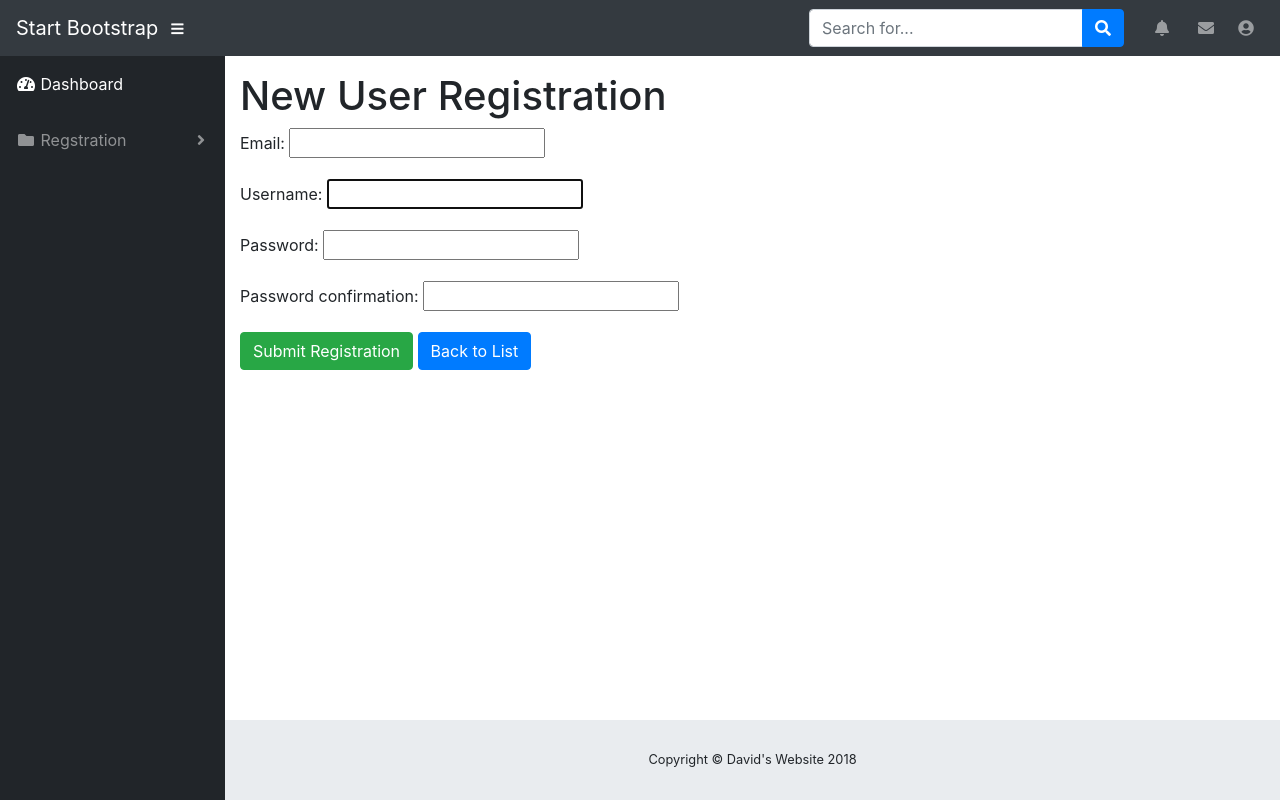
After one commit to leeyoungseung/boardDjango, a Django app: page /board/accounts/signup in a window 1280 px wide. The commit adds this page. Run offline with Django 3.2, Linux system fonts and the light colour scheme; some libraries are stand-ins or nearby versions.

Commit message:
User Registration complete!

```diff
--- a/board/forms.py
+++ b/board/forms.py
@@ -1,7 +1,7 @@
-from operator import attrgetter
-
 from django import forms
 from .models import Board
+from django.contrib.auth.models import User
+from django.contrib.auth.forms import UserCreationForm
 
 class BoardForm(forms.ModelForm):
 	class Meta:
@@ -24,3 +24,24 @@ class BoardForm(forms.ModelForm):
 			'b_ip': forms.TextInput(attrs={'class': 'form-control'}),
 			'b_file_name' : forms.TextInput(attrs={'class': 'form-control', 'placeholder': 'File Name'})
 		}
+
+
+class UserCreateForm(UserCreationForm):
+	email = forms.EmailField(required=True)
+
+	class Meta:
+		model = User
+		fields = ("email", "username")
+
+	def save(self, commit=True):
+		user = super(UserCreateForm, self).save(commit=False)
+		user.email = self.cleaned_data["email"]
+		if commit:
+			user.save()
+		return user
+
+	def __init__(self, *args, **kwargs):
+		super(UserCreateForm, self).__init__(*args, **kwargs)
+
+		for fieldname in ['username', 'password1', 'password2']:
+			self.fields[fieldname].help_text = None
--- a/board/models.py
+++ b/board/models.py
@@ -1,4 +1,5 @@
 from django.db import models
+
 
 # Create your models here.
 class Board(models.Model):
@@ -13,7 +14,7 @@ class Board(models.Model):
 	b_ip = models.CharField(max_length=300)
 	b_file_name = models.CharField(max_length=30)
 	b_file_size = models.IntegerField()
-    #
-    #
+
+
 	def __str__(self):
 		return '%s %s %s' % (self.b_id, self.b_writer, self.b_subject)
--- a/board/urls.py
+++ b/board/urls.py
@@ -8,5 +8,7 @@ urlpatterns = [
     # url(r'(?P<pk)\d+)/$', detail , name='detail'),
     path(r'detail/<int:b_id>/', detail, name='detail'),
     path(r'update/<int:b_id>', update, name='update'),
-    path(r'delete/<int:b_id>', delete, name='delete')
+    path(r'delete/<int:b_id>', delete, name='delete'),
+    path(r'accounts/signup', create_user, name='signup'),
+
 ]
--- a/board/views.py
+++ b/board/views.py
@@ -1,10 +1,33 @@
 from django.shortcuts import render, get_object_or_404, redirect
 from django.http import HttpResponse
-from .forms import BoardForm
-from django.views.generic import ListView
+from .forms import BoardForm, UserCreateForm
+from django.views.generic import ListView, TemplateView
 from .models import Board
 from django.core.paginator import EmptyPage, PageNotAnInteger, Paginator
+from django.contrib.auth.models import User
+from django.contrib.auth import authenticate, login, logout
+
 # from django.template.loader import get_template
+
+
+def create_user(request):
+	if request.method == 'POST':
+		user = authenticate(email=request.POST['email'], password=request.POST['password1'])
+		if user == 0:
+			return render(request, 'registration/signup_done.html', {'message': '회원이 이미 있음'})
+		else:
+			email = request.POST['email']
+			password = request.POST['password1']
+			username = request.POST['username']
+			# first_name = request.POST['first_name']
+			# last_name = request.POST['last_name']
+			new_user = User.objects.create_user(username, password, email)
+			new_user.save()
+		return render(request, 'registration/signup_done.html', {'message': '회원가입이 완료됨'})
+	else:
+		form = UserCreateForm()
+	return render(request, 'registration/signup.html', {'form': form})
+
 
 # Create your views here.
 class MainPageLV(ListView):
@@ -28,15 +51,17 @@ class MainPageLV(ListView):
 		context['board_list'] = list_paged
 		return context
 
+
 # Create your views here.
 def delete(request, b_id):
 	board = get_object_or_404(Board, pk=b_id)
-	if request.method =='POST':
+	if request.method == 'POST':
 		inputedPW = request.POST['b_passwd']
 		if inputedPW == board.b_passwd:
 			board.delete()
 			return redirect('/board/')
-	return render(request, 'board/delete.html',{'board':board})
+	return render(request, 'board/delete.html',{'board': board})
+
 
 def update(request, b_id):
 	board = get_object_or_404(Board, pk=b_id)
@@ -44,16 +69,18 @@ def update(request, b_id):
 		form = BoardForm(request.POST, instance=board)
 		if form.is_valid():
 			board = form.save()
-			return render(request, 'board/detail.html',{'board':board})
+			return render(request, 'board/detail.html', {'board': board})
 	else :
 		form = BoardForm(instance=board)
 		pk = board.b_id
-		return render(request, 'board/update.html',{'form':form,'b_id':pk})
+		return render(request, 'board/update.html', {'form': form, 'b_id': pk})
+
 
 def detail(request, b_id):
 	board = get_object_or_404(Board, pk=b_id)
 	if request.method == 'GET':
-		return render(request, 'board/detail.html',{'board':board})
+		return render(request, 'board/detail.html', {'board': board})
+
 
 def create_new(request):
 	if request.method == 'POST':
@@ -61,7 +88,7 @@ def create_new(request):
 		if form.is_valid():
 			form.save()
 			return redirect('/board/')
-	else :
+	else:
 		form = BoardForm()
 	return render(request,'board/create_new.html',{'form':form})
 
--- a/templates/board/layout.html
+++ b/templates/board/layout.html
@@ -94,23 +94,20 @@
             <span>Dashboard</span>
           </a>
         </li>
-        <!-- <li class="nav-item dropdown">
+        <li class="nav-item dropdown">
           <a class="nav-link dropdown-toggle" href="#" id="pagesDropdown" role="button" data-toggle="dropdown" aria-haspopup="true" aria-expanded="false">
             <i class="fas fa-fw fa-folder"></i>
-            <span>Pages</span>
+            <span>Regstration</span>
           </a>
           <div class="dropdown-menu" aria-labelledby="pagesDropdown">
             <h6 class="dropdown-header">Login Screens:</h6>
             <a class="dropdown-item" href="login.html">Login</a>
-            <a class="dropdown-item" href="register.html">Register</a>
+            <a class="dropdown-item" href="{% url 'signup' %}">Register</a>
             <a class="dropdown-item" href="forgot-password.html">Forgot Password</a>
             <div class="dropdown-divider"></div>
-            <h6 class="dropdown-header">Other Pages:</h6>
-            <a class="dropdown-item" href="404.html">404 Page</a>
-            <a class="dropdown-item" href="blank.html">Blank Page</a>
           </div>
         </li>
-        <li class="nav-item">
+ <!--       <li class="nav-item">
           <a class="nav-link" href="charts.html">
             <i class="fas fa-fw fa-chart-area"></i>
             <span>Charts</span></a>
@@ -167,7 +164,7 @@
 
     <!-- Bootstrap core JavaScript-->
     <script src="{% static 'vendor/jquery/jquery.min.js' %}"></script>
-    <script src="{% static 'vendor/bootstrap/js/bootstrap.bundle.min.js' %}"></script>
+    <!--<script src="{% static 'vendor/bootstrap/js/bootstrap.bundle.min.js' %}"></script>-->
 
     <!-- Core plugin JavaScript-->
     <script src="{% static 'vendor/jquery-easing/jquery.easing.min.js' %}"></script>
@@ -181,8 +178,8 @@
     <script src="{% static 'js/sb-admin.min.js' %}"></script>
 
     <!-- Demo scripts for this page-->
-    <script src="{% static 'js/demo/datatables-demo.js' %}"></script>
-    <script src="{% static 'js/demo/chart-area-demo.js' %}"></script>
+    <!--<script src="{% static 'js/demo/datatables-demo.js' %}"></script>-->
+    <!--<script src="{% static 'js/demo/chart-area-demo.js' %}"></script>-->
 
   </body>
 
--- /dev/null
+++ b/templates/registration/signup.html
@@ -0,0 +1,17 @@
+{% extends 'board/layout.html' %}
+{% load staticfiles %}
+{% block content %}
+<div id="content-wrapper">
+	<div class="container-fluid">
+		<div>
+		    <h1>New User Registration</h1>
+	    </div>
+	    <form method="post" action="{% url 'signup' %}">
+		    {% csrf_token %}
+		    {{ form.as_p }}
+		    <div><button type="submit", class="btn btn-success", value="save">Submit Registration</button>
+	    </form>
+		<a href="/board/"><button type="button" class="btn btn-primary">Back to List</button></a>
+	</div>
+</div>
+{% endblock content %}
```
Also changed, not shown: templates/registration/signup_done.html (added, +15 -0 lines).
